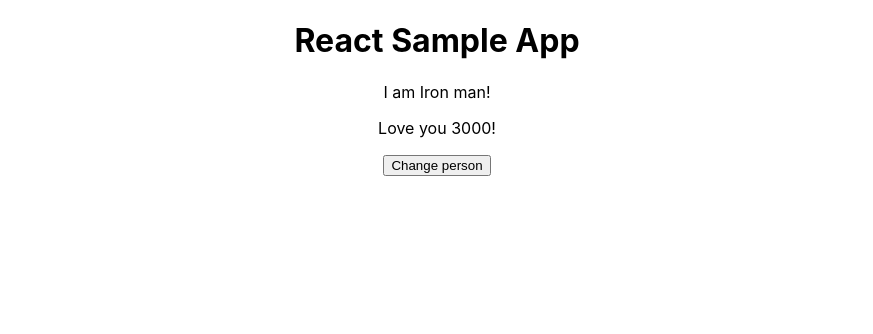
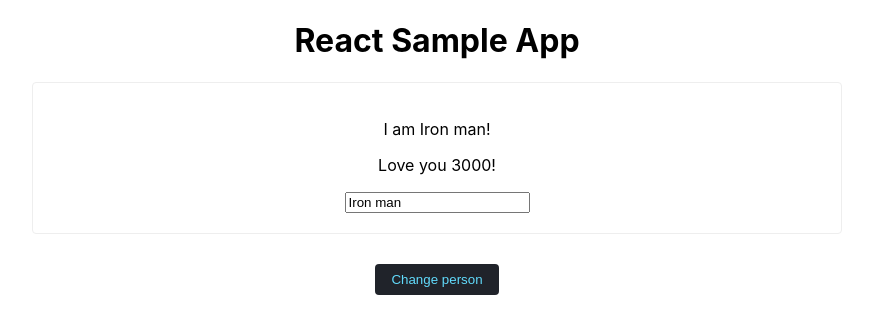
Before and after one commit to thaibm/28-days-react-practice, a React (Create React App) app in the folder react-sample-app/: page / in a window 1280 px wide. Shown: the top 334 px of the page, without its empty margins (203-1076 px from the left). Built offline with nearby package versions, Linux system fonts and the light colour scheme.

Commit message:
Day 02 two way binding, styling, summary

```diff
--- a/react-sample-app/src/App.css
+++ b/react-sample-app/src/App.css
@@ -1,5 +1,8 @@
 .App {
   text-align: center;
+  display: flex;
+  flex-direction: column;
+  align-items: center;
 }
 
 .App-logo {
--- a/react-sample-app/src/App.js
+++ b/react-sample-app/src/App.js
@@ -10,17 +10,30 @@ const App = () => {
 
   const changePerson = () => {
     setPerson({ name: 'Morgan Stark' });
-  }
+  };
+
+  const changeNameHandle = (event) => {
+    setPerson({ name: event.target.value });
+  };
+
+  const btnStyle = {
+    backgroundColor: '#20232a',
+    color: '#61dafb',
+    padding: '8px 16px',
+    border: 'none',
+    borderRadius: '4px',
+    cursor: 'pointer'
+  };
 
   return (
     <div className="App">
       <h1>React Sample App</h1>
       {/* State Usage */}
-      <Person name={person.name} click={changePerson}>{statement}</Person>
+      <Person name={person.name} click={changePerson} change={changeNameHandle}>
+        {statement}
+      </Person>
 
-      <button
-        onClick={() => changePerson()}
-      >
+      <button onClick={() => changePerson()} style={btnStyle}>
         Change person
       </button>
     </div>
--- /dev/null
+++ b/react-sample-app/src/components/person/Person.css
@@ -0,0 +1,11 @@
+.person {
+  padding: 20px;
+  border: 1px solid #eeeeee;
+  border-radius: 4px;
+  margin-bottom: 30px;
+  width: 60%;
+}
+
+.person:hover {
+  box-shadow: 0 2px 4px #cccccc;
+}
--- a/react-sample-app/src/components/person/Person.js
+++ b/react-sample-app/src/components/person/Person.js
@@ -1,12 +1,15 @@
+import './Person.css';
+
 const Person = (props) => {
   const clickHandle = () => {
     props.click();
   };
 
   return (
-    <div>
+    <div className="person">
       <p onClick={clickHandle}>I am {props.name}!</p>
       <p>{props.children}</p>
+      <input type="text" onChange={props.change} value={props.name} />
     </div>
   );
 };
```
Also changed, not shown: 2 other files (tests, documents, lock files or other folders).
